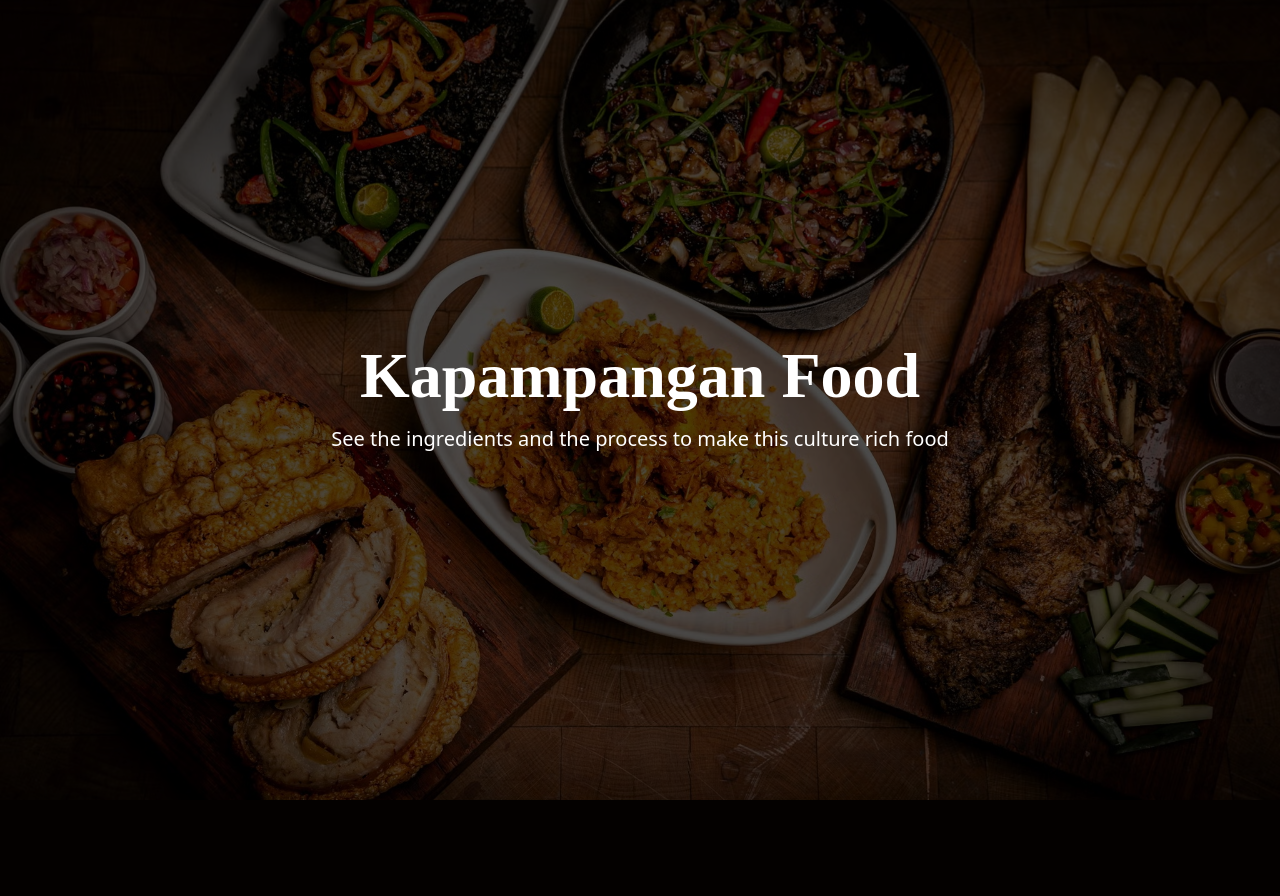
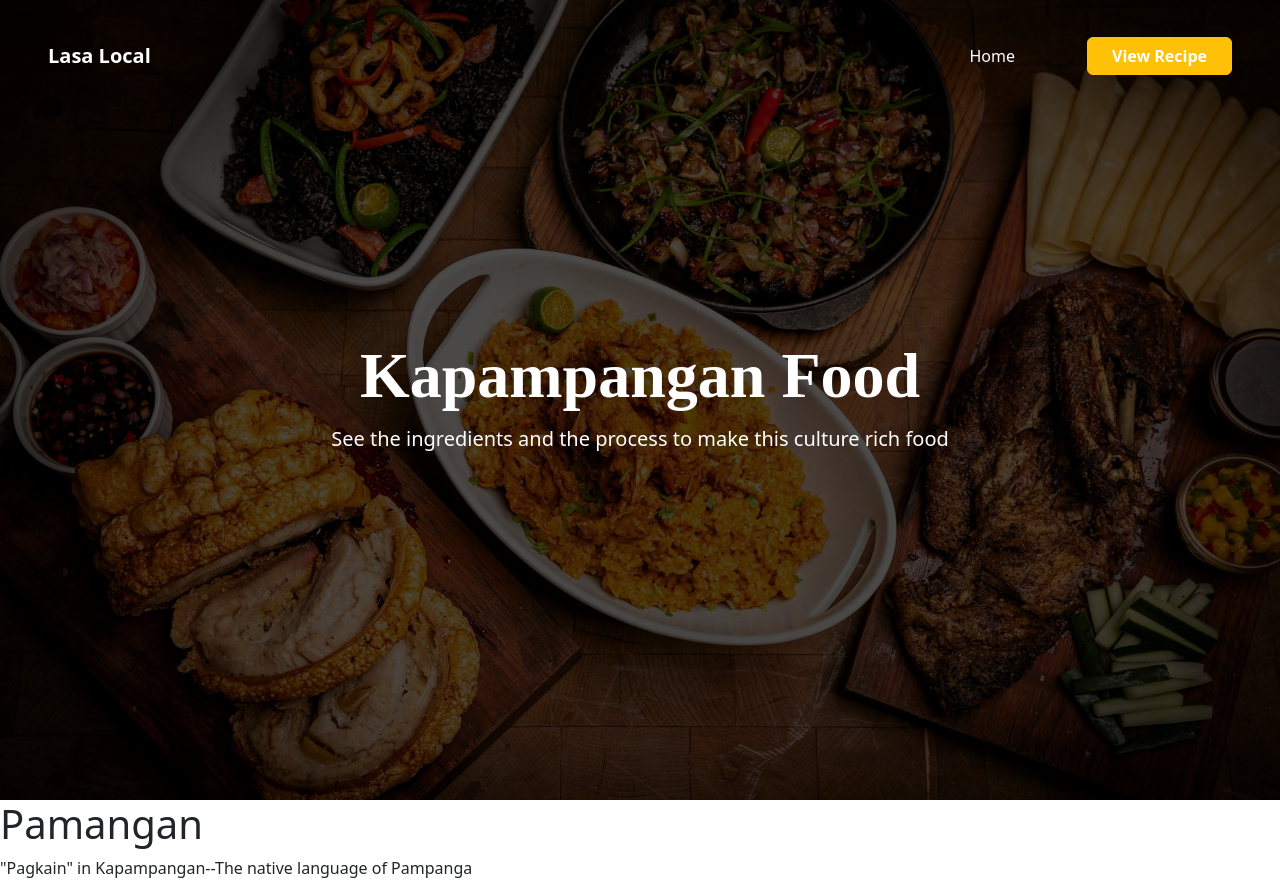
Before and after one commit to mm-gonzales/AD-Task-2, a PHP site: template pages/recipe/index.php in a window 1280 px wide. Before the commit the page ends 800 px from the top, so only its background shows below. Run offline with PHP 8.4, Linux system fonts and the light colour scheme; the template is opened without the code that fills it, so the values that code supplies are empty; some web fonts are replaced.

Commit message:
feat(recipe):
- put corresponding directory of php files
- put a function to call card

```diff
--- a/pages/recipe/assets/css/style.css
+++ b/pages/recipe/assets/css/style.css
@@ -106,6 +106,11 @@
     transition: all 0.2s;
 }
 
+.recipe{
+  height: 100vh;
+  background-color: white;
+}
+
 @media (max-width: 991.98px) {
   .navbar-nav {
     padding: 10px 0;
--- a/pages/recipe/index.php
+++ b/pages/recipe/index.php
@@ -1,3 +1,8 @@
+<?php
+    require_once __DIR__ . '/../../components/cards/recipe.card.php';
+    require_once __DIR__ . '/../../handlers/pageData.handler.php';
+?>
+
 <!DOCTYPE html>
 <html lang="en">
 <head>
@@ -10,6 +15,10 @@
 </head>
 <body>
 
+<?php
+        require_once __DIR__ . '/../../components/templates/nav.component.php';
+?>
+
     <section class="hero">
         <div class="hero-overlay">
             <div class="hero-content">
@@ -19,6 +28,14 @@
         </div>
     </section>
 
+    <section class="grid">
+        <h1>Pamangan</h1>
+        <p>"Pagkain" in Kapampangan--The native language of Pampanga</p>
+        <?php displayRecipeCards($recipe); ?>
+    </section>
+
+
+
     <link href="https://cdn.jsdelivr.net/npm/bootstrap@5.3.3/dist/css/bootstrap.min.css" rel="stylesheet">
     <script src="https://cdn.jsdelivr.net/npm/bootstrap@5.3.6/dist/js/bootstrap.bundle.min.js" integrity="sha384-j1CDi7MgGQ12Z7Qab0qlWQ/Qqz24Gc6BM0thvEMVjHnfYGF0rmFCozFSxQBxwHKO" crossorigin="anonymous"></script>
 </body>
```
